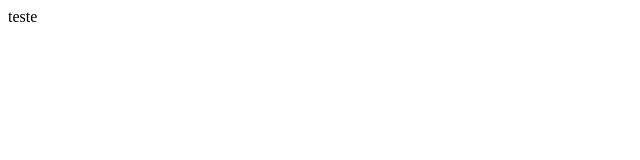
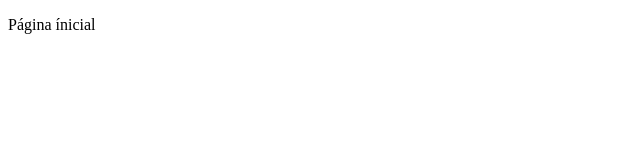
Before and after one commit to oAnthonyG/typescript-material-ui-cadastro, a React (Create React App) app: page /pagina-inicial in a window 1280 px wide. Shown: the top 160 px of the page, without its empty margins (0-640 px from the left). Built offline with nearby package versions, Linux system fonts and the light colour scheme.

Commit message:
add react-router-dom

```diff
--- a/src/App.tsx
+++ b/src/App.tsx
@@ -1,8 +1,10 @@
+import { BrowserRouter } from "react-router-dom";
+import { AppRoutes } from "./routes";
 
-export function App() {
+export const App = () => {
   return (
-    <div className="App">
-      teste
-    </div>
+    <BrowserRouter>
+      <AppRoutes />
+    </BrowserRouter>
   );
 }
--- a/src/routes/index.tsx
+++ b/src/routes/index.tsx
@@ -1 +1,12 @@
-export  {};
+import { Routes, Route, Navigate } from "react-router-dom";
+
+
+export const AppRoutes = () => {
+  return (
+    <Routes>
+      <Route path="/pagina-inicial" element={<p>Página ínicial</p>} />
+
+      <Route path="*" element={<Navigate to="/pagina-inicial" />} />
+    </Routes>
+  );
+}
```
Also changed, not shown: package.json (+5 -2 lines), 1 other file (tests, documents, lock files or other folders).
